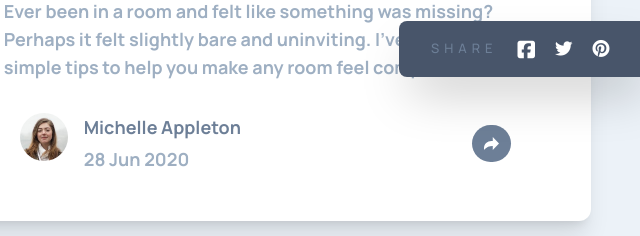
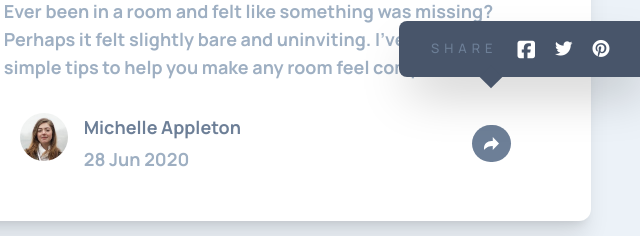
Before and after one commit to gusanchefullstack/prj-02-article-preview-component, a website built with Vite: page index.html in a window 1280 px wide. Both pictures are taken after a click on the element 1052 px from the left and 608 px from the top of the page. Shown: the part 465-701 px from the top of the page, 561-1201 px from the left. Built offline with nearby package versions, Linux system fonts and the light colour scheme.

Commit message:
💄  Add div for small square in figure

```diff
--- a/index.html
+++ b/index.html
@@ -55,6 +55,7 @@
               <div class="text-sm text-white">
                 <i class="fab fa-pinterest fa-lg"></i>
               </div>
+              <div class="absolute w-4 h-4 rotate-45 bg-veryDarkGrayishBlue left-16 md:left-24 lg:left-16 -bottom-2"></div>
             </div>
             <div
               id="share-button-social"
```
